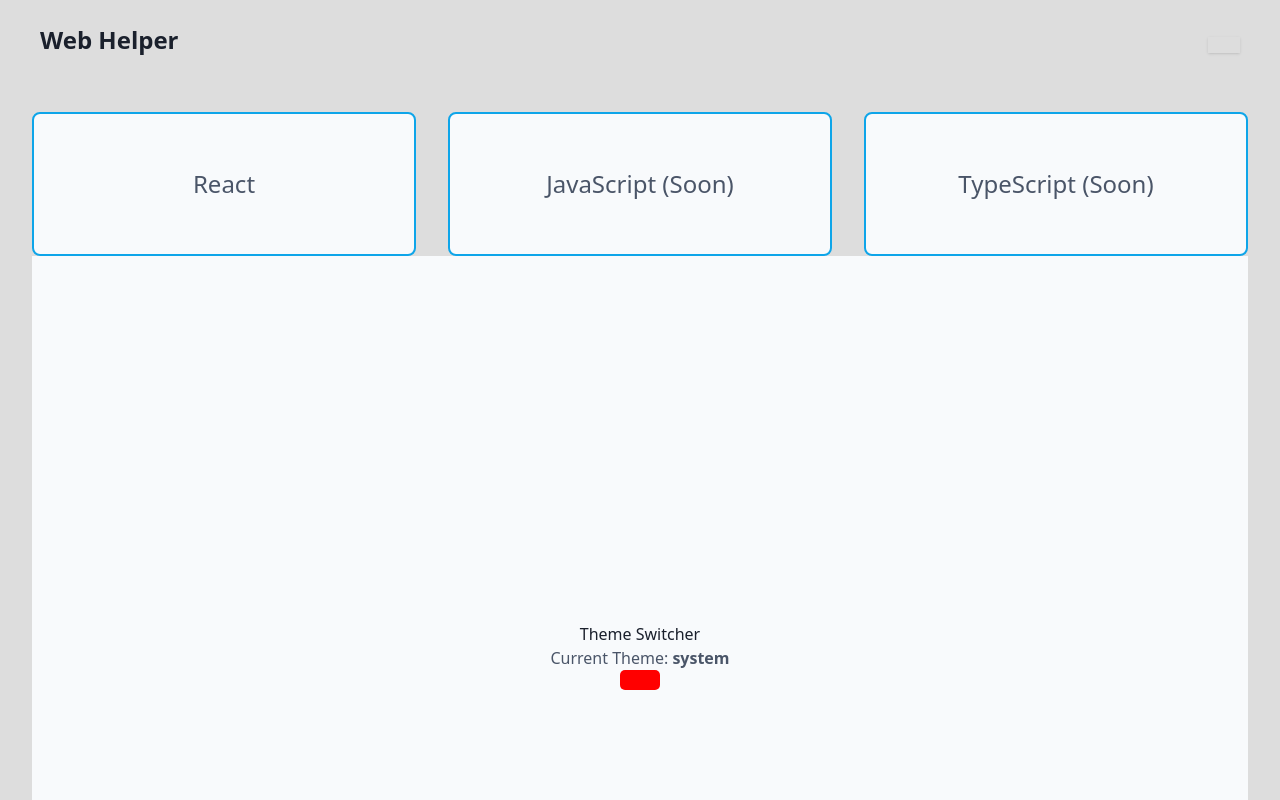
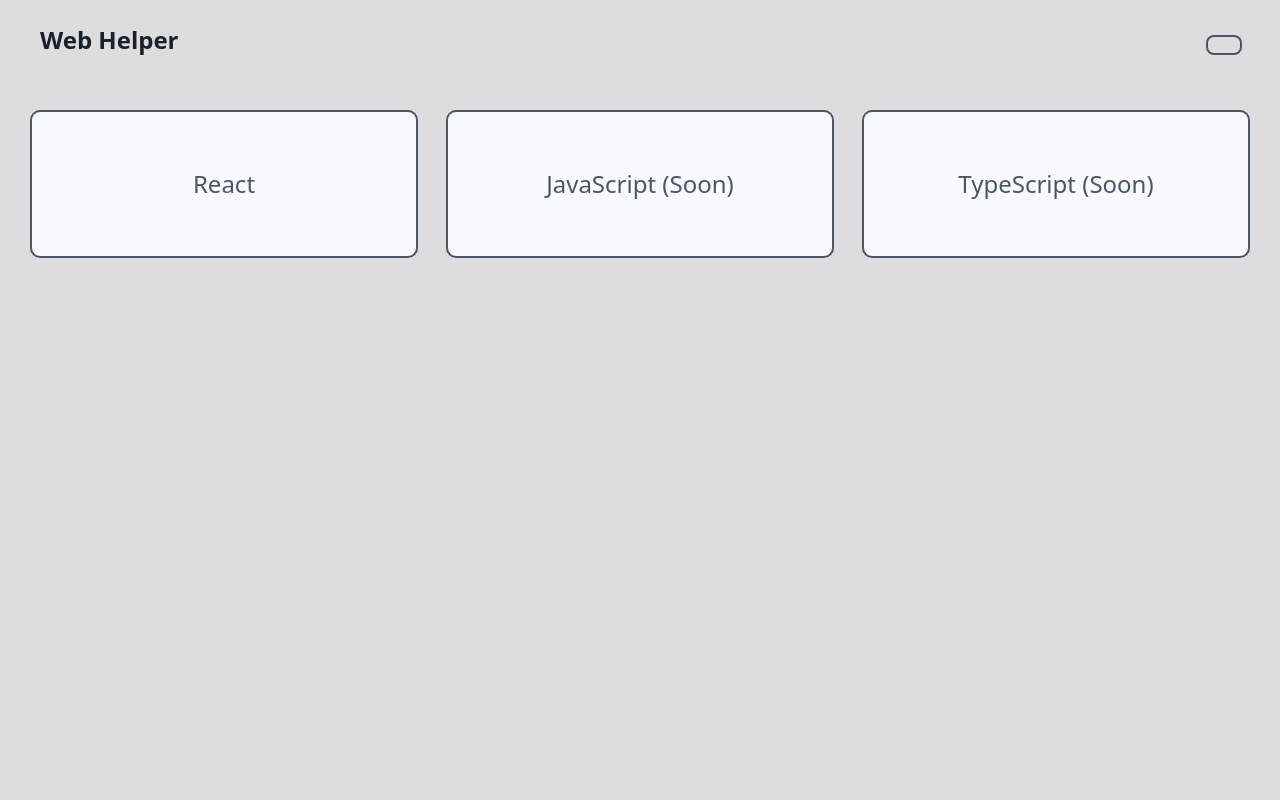
Before and after one commit to dansmht/Web-Helper, a React (Vite) app: page / in a window 1280 px wide. Shown: the top 800 px of the page. Built offline with nearby package versions, Linux system fonts and the light colour scheme.

Commit message:
Refactor styles to use utility classes for consistency

```diff
--- a/src/assets/styles/index.css
+++ b/src/assets/styles/index.css
@@ -1,3 +1,12 @@
 @import "tailwindcss";
 
 @import "./variables.css";
+
+.transition-smooth {
+    @apply transition-all duration-500;
+}
+
+.border-ring {
+    @apply ring-2 ring-text-secondary hover:ring-accent focus-within:ring-accent border-none outline-none;
+    @apply transition-all duration-500;
+}
--- a/src/components/Dropdown/Dropdown.tsx
+++ b/src/components/Dropdown/Dropdown.tsx
@@ -62,14 +62,14 @@
         ref={buttonRef}
         aria-haspopup="true"
         aria-expanded={isOpen}
-        className="cursor-pointer px-4 py-2 shadow-sm"
+        className="border-ring cursor-pointer rounded-md px-4 py-2"
       >
         {buttonContent}
       </button>
 
       {isOpen && (
         <div
-          className="bg-bg-primary ring-text-secondary hover:ring-accent focus-within:ring-accent absolute top-full right-0 z-20 mt-4 rounded-md ring-2 shadow-lg transition-shadow duration-300"
+          className="bg-bg-primary border-ring absolute top-full right-0 z-20 mt-4 rounded-md"
           role="menu"
           aria-orientation="vertical"
         >
--- a/src/components/Layout/Layout.tsx
+++ b/src/components/Layout/Layout.tsx
@@ -4,7 +4,7 @@
 import type { PropsWithChildren } from 'react';
 
 export const Layout = ({ children }: PropsWithChildren) => (
-  <div className="bg-bg-secondary text-text-primary flex-auto">
+  <div className="bg-bg-secondary text-text-primary transition-smooth flex-auto">
     <Container>
       <Header />
       {children}
--- a/src/components/SectionCardLink/SectionCardLink.tsx
+++ b/src/components/SectionCardLink/SectionCardLink.tsx
@@ -10,9 +10,7 @@
 
 export const SectionCardLink = ({ title, ...rest }: SectionCardLinkProps) => {
   return (
-    <li
-      className={`${linkWrapperClassName} hover:border-accent transition-colors duration-300`}
-    >
+    <li className={`${linkWrapperClassName} border-ring hover:text-accent`}>
       <Link className={linkClassName} {...rest}>
         {title}
       </Link>
--- a/src/components/SectionCardLink/SectionCardLinkSoon.tsx
+++ b/src/components/SectionCardLink/SectionCardLinkSoon.tsx
@@ -6,7 +6,7 @@
 
 export const SectionCardLinkSoon = ({ title }: SectionCardLinkSoonProps) => {
   return (
-    <li className={linkWrapperClassName}>
+    <li className={`${linkWrapperClassName} ring-text-secondary ring-2`}>
       <span className={`${linkClassName} cursor-default`}>{title} (Soon)</span>
     </li>
   );
--- a/src/components/SectionCardLink/_constants.ts
+++ b/src/components/SectionCardLink/_constants.ts
@@ -1,4 +1,4 @@
 export const linkWrapperClassName =
-  'bg-bg-primary border-dimmed-accent h-36 rounded-lg border-2';
+  'bg-bg-primary text-text-secondary h-36 rounded-lg transition-smooth';
 export const linkClassName =
-  'text-text-secondary flex h-full w-full items-center justify-center text-2xl';
+  'flex h-full w-full items-center justify-center text-2xl';
--- a/src/pages/main/HomePage.tsx
+++ b/src/pages/main/HomePage.tsx
@@ -1,6 +1,5 @@
 import { SectionCardLink } from '../../components/SectionCardLink/SectionCardLink.tsx';
 import { SectionCardLinkSoon } from '../../components/SectionCardLink/SectionCardLinkSoon.tsx';
-import { ThemePage } from './ThemePage.tsx';
 
 export const HomePage = () => {
   return (
@@ -10,7 +9,6 @@
         <SectionCardLinkSoon title="JavaScript" />
         <SectionCardLinkSoon title="TypeScript" />
       </ul>
-      <ThemePage />
     </>
   );
 };
--- a/src/pages/main/ThemePage.tsx
+++ b/src/pages/main/ThemePage.tsx
@@ -17,17 +17,7 @@
   };
 
   return (
-    <div
-      style={{
-        backgroundColor: 'var(--color-bg-primary)',
-        color: 'var(--color-text-primary)',
-        minHeight: '100vh',
-        display: 'flex',
-        flexDirection: 'column',
-        alignItems: 'center',
-        justifyContent: 'center',
-      }}
-    >
+    <div className="bg-bg-primary text-text-primary transition-smooth flex flex-col items-center justify-center">
       <h1>Theme Switcher</h1>
       <p style={{ color: 'var(--color-text-secondary)' }}>
         Current Theme: <strong>{theme}</strong>
```
